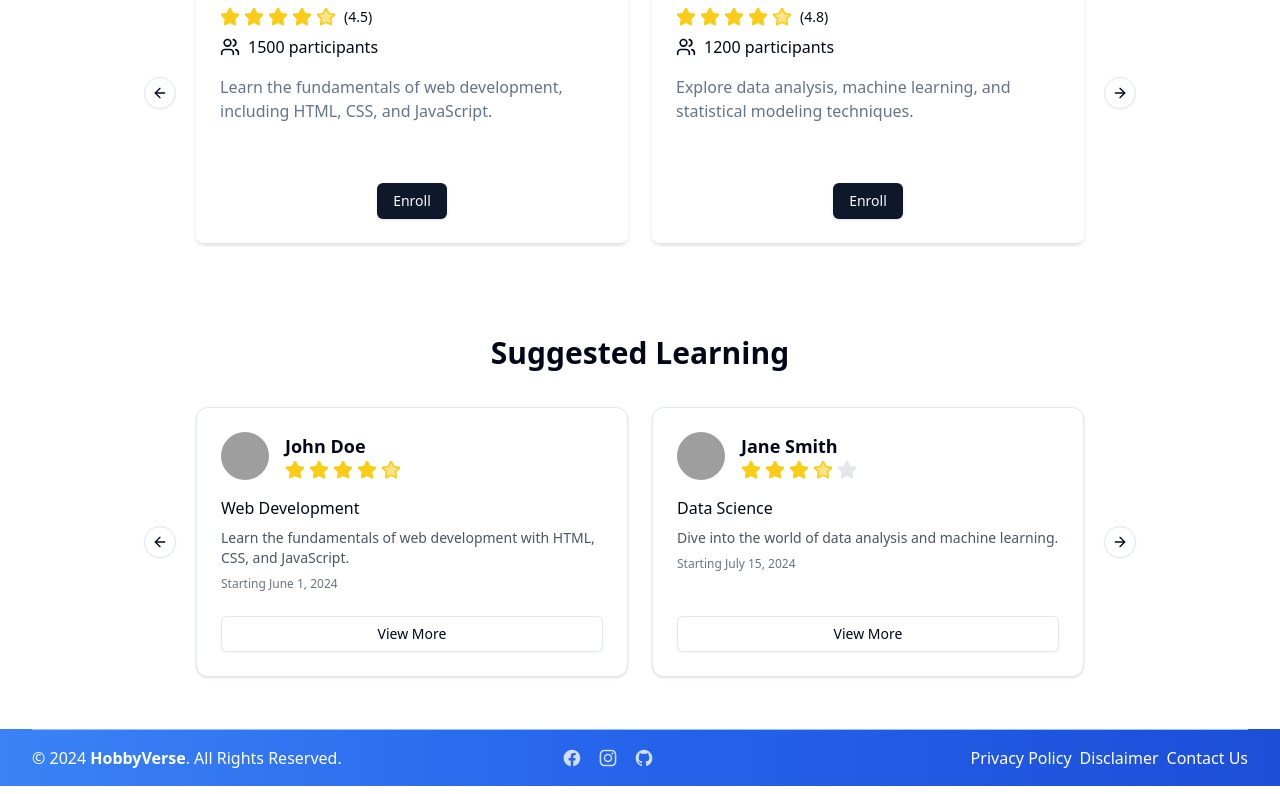
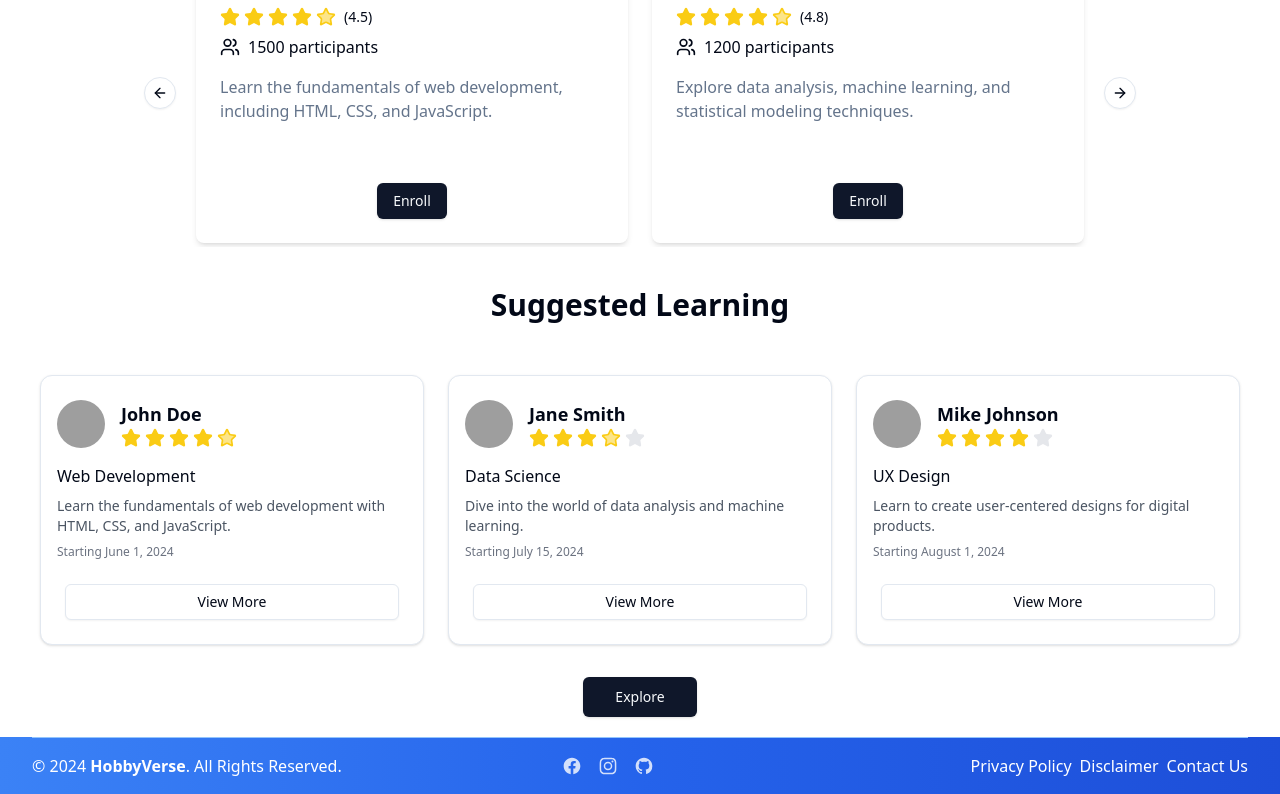
Before and after one commit to Prithwi32/SkillLink, a React (Vite) app in the folder client/: page / in a window 1280 px wide. Shown: the part 1383-2177 px from the top of the page. Built offline with nearby package versions, Linux system fonts and the light colour scheme; grey boxes are pictures that could not be loaded.

Commit message:
Updated suggested learning section

```diff
--- a/client/src/components/Cards/InstructorCard.jsx
+++ b/client/src/components/Cards/InstructorCard.jsx
@@ -7,7 +7,7 @@ import { StarRating } from '../ui/StarRating';
 export function InstructorCard({ photo, name, skill, description, date, rating }) {
   return (
     <Card className="w-full h-full flex flex-col">
-      <CardContent className="p-6 flex-grow">
+      <CardContent className="px-4 py-6 flex-grow">
         <div className="flex items-center mb-4">
           <Avatar className="h-12 w-12 mr-4">
             <AvatarImage src={photo} alt={name} />
--- a/client/src/components/Cards/InstructorCardCarousel.jsx
+++ /dev/null
@@ -1,27 +0,0 @@
-import React from 'react';
-import { Carousel, CarouselContent, CarouselItem, CarouselNext, CarouselPrevious } from "@/components/ui/carousel"
-import { InstructorCard } from "./InstructorCard"
-
-export function InstructorCardCarousel({ instructors }) {
-  return (
-    <Carousel
-      opts={{
-        align: "start",
-        loop: true
-      }}
-      className="w-full max-w-sm md:max-w-2xl lg:max-w-4xl mx-auto"
-    >
-      <CarouselContent className="-ml-2 md:-ml-4">
-        {instructors.map((instructor, index) => (
-          <CarouselItem key={index} className="pl-2 md:pl-4 md:basis-1/2 lg:basis-1/2">
-            <div className="p-1 h-full">
-              <InstructorCard {...instructor} />
-            </div>
-          </CarouselItem>
-        ))}
-      </CarouselContent>
-      <CarouselPrevious />
-      <CarouselNext />
-    </Carousel>
-  )
-}
--- /dev/null
+++ b/client/src/components/Cards/InstructorCardGrid.jsx
@@ -0,0 +1,42 @@
+import React from 'react';
+import { InstructorCard } from "./InstructorCard";
+import { Button } from "@/components/ui/button";
+
+export function InstructorCardGrid({ instructors }) {
+  // Determine the number of instructors to display based on screen size
+  const getVisibleInstructors = () => {
+    if (window.innerWidth >= 1024) {
+      return instructors.slice(0, 3); // PC view
+    } else if (window.innerWidth >= 640) {
+      return instructors.slice(0, 2); // Tablet view
+    } else {
+      return instructors.slice(0, 2); // Mobile view
+    }
+  };
+
+  const [visibleInstructors, setVisibleInstructors] = React.useState(getVisibleInstructors());
+
+  React.useEffect(() => {
+    const handleResize = () => {
+      setVisibleInstructors(getVisibleInstructors());
+    };
+
+    window.addEventListener('resize', handleResize);
+    return () => window.removeEventListener('resize', handleResize);
+  }, [instructors]);
+
+  return (
+    <div className="w-full mx-auto px-10 py-5">
+      <div className="grid grid-cols-1 sm:grid-cols-2 lg:grid-cols-3 gap-6 justify-between">
+        {visibleInstructors.map((instructor, index) => (
+          <div key={index} className="h-full">
+            <InstructorCard {...instructor} />
+          </div>
+        ))}
+      </div>
+      <div className="mt-8 text-center">
+        <Button variant="default" size="lg">Explore</Button>
+      </div>
+    </div>
+  );
+}
--- a/client/src/components/Cards/SuggestedCard.jsx
+++ b/client/src/components/Cards/SuggestedCard.jsx
@@ -1,14 +1,15 @@
-import React from 'react';
-import { InstructorCardCarousel } from "@/components/Cards/InstructorCardCarousel"
+import React from "react";
+import { InstructorCardGrid } from "@/components/Cards/InstructorCardGrid";
 
 const instructors = [
   {
     photo: "/placeholder.svg?height=100&width=100",
     name: "John Doe",
     skill: "Web Development",
-    description: "Learn the fundamentals of web development with HTML, CSS, and JavaScript.",
+    description:
+      "Learn the fundamentals of web development with HTML, CSS, and JavaScript.",
     date: "Starting June 1, 2024",
-    rating: 4.5
+    rating: 4.5,
   },
   {
     photo: "/placeholder.svg?height=100&width=100",
@@ -16,7 +17,7 @@ const instructors = [
     skill: "Data Science",
     description: "Dive into the world of data analysis and machine learning.",
     date: "Starting July 15, 2024",
-    rating: 3.5
+    rating: 3.5,
   },
   {
     photo: "/placeholder.svg?height=100&width=100",
@@ -24,7 +25,7 @@ const instructors = [
     skill: "UX Design",
     description: "Learn to create user-centered designs for digital products.",
     date: "Starting August 1, 2024",
-    rating: 4
+    rating: 4,
   },
   {
     photo: "/placeholder.svg?height=100&width=100",
@@ -32,15 +33,17 @@ const instructors = [
     skill: "Mobile App Development",
     description: "Build cross-platform mobile apps using React Native.",
     date: "Starting September 1, 2024",
-    rating: 5
-  }
-]
+    rating: 5,
+  },
+];
 
 export default function SuggestedCard() {
   return (
-    <main className="container mx-auto py-12 px-16">
-      <h1 className="text-3xl font-bold mb-8 text-center">Suggested Learning</h1>
-      <InstructorCardCarousel instructors={instructors} />
+    <main className="flex flex-col items-center justify-center">
+      <h1 className="text-3xl font-bold mb-8 text-center">
+        Suggested Learning
+      </h1>
+      <InstructorCardGrid instructors={instructors} />
     </main>
-  )
+  );
 }
```
